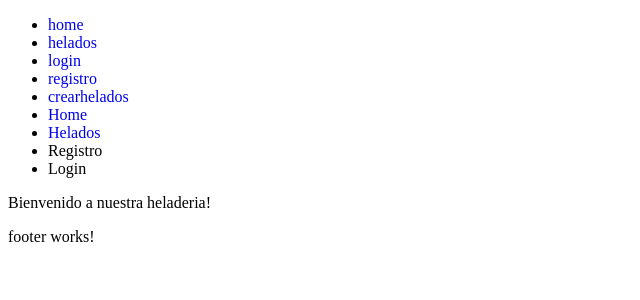
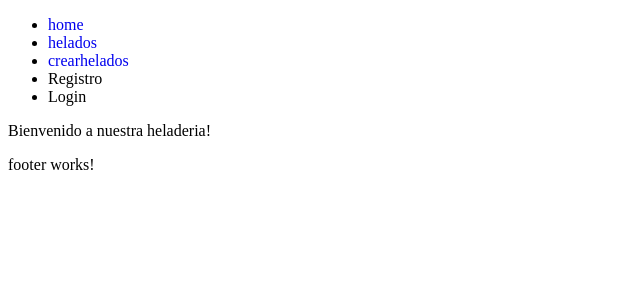
Before and after one commit to alessiofiol/IcecreamPage, an Angular app: page /home in a window 1280 px wide. Shown: the top 300 px of the page, without its empty margins (0-640 px from the left). Built offline with nearby package versions, Linux system fonts and the light colour scheme.

Commit message:
pagina crear helados (alessio)2

```diff
--- a/src/app/Core/navbar/navbar.component.ts
+++ b/src/app/Core/navbar/navbar.component.ts
@@ -13,13 +13,7 @@ export class NavbarComponent implements OnInit {
   public menuItem: Menuitem[] = [
     { label: 'home', url: '/' },
     { label: 'helados', url: '/helados' },
-    { label: 'login', url: '/login' },
-    { label: 'registro', url: '/registro' },
     { label: 'crearhelados', url: '/crearhelados' },
-
-    { label: 'Home', url: '/' },
-    { label: 'Helados', url: '/helados' },
-
 
   ]
 
```
